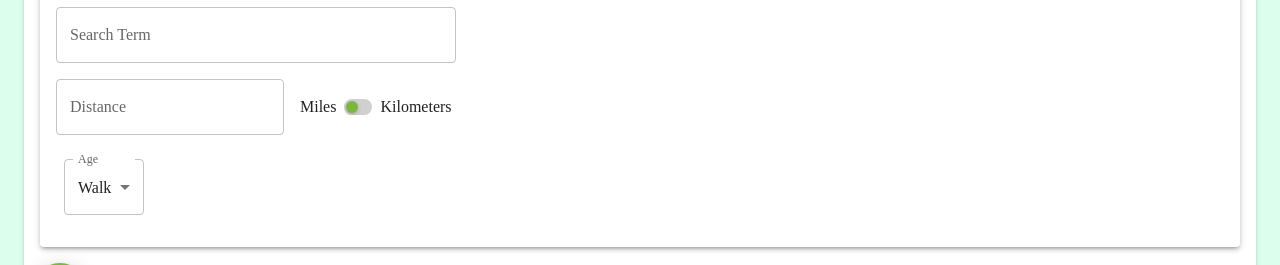
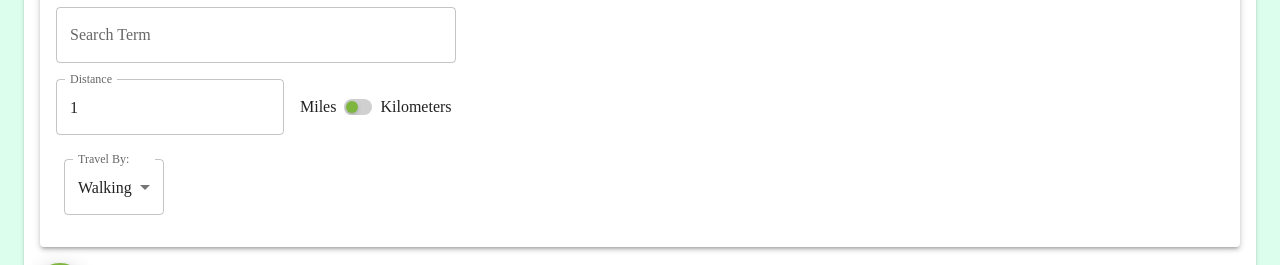
Before and after one commit to gregplechaty/locationRanker, a Next.js app: page /rank in a window 1280 px wide. Shown: the part 393-658 px from the top of the page. Built offline with nearby package versions, Linux system fonts and the light colour scheme.

Commit message:
linked units, transportMode, and distance to state. Separated unitsSwitch into its own component.

```diff
--- a/src/components/rank/Priorities/ModeDropdown.tsx
+++ b/src/components/rank/Priorities/ModeDropdown.tsx
@@ -1,29 +1,42 @@
-import * as React from "react";
+import React from "react";
 import InputLabel from "@mui/material/InputLabel";
 import MenuItem from "@mui/material/MenuItem";
 import FormControl from "@mui/material/FormControl";
 import Select, { SelectChangeEvent } from "@mui/material/Select";
+import { Dispatch } from "react";
+import { PlaceOfInterestAction, SearchParameterActions } from "./utils";
 
-const TransportationMethod = {
-  WALK: "Walk",
-  DRIVE: "Drive",
-  PUBLICTRANSPORT: "Public Transport",
-  CYCLING: "Cycling",
-};
+const options = [
+  { value: "walk", description: "Walking" },
+  { value: "cycle", description: "Cycling" },
+  { value: "drive", description: "Driving" },
+  { value: "transport", description: "Public Transit" },
+];
 
-export default function SelectAutoWidth() {
-  const [transportMode, setTransportMode] = React.useState(
-    TransportationMethod.WALK
-  );
+interface IProps {
+  transportMode: string;
+  dispatch: Dispatch<PlaceOfInterestAction>;
+}
+
+export default function SelectAutoWidth(props: IProps) {
+  const { transportMode, dispatch } = props;
 
   const handleChange = (event: SelectChangeEvent) => {
-    setTransportMode(event.target.value);
+    dispatch({
+      type: SearchParameterActions.Edit,
+      payload: {
+        position: 0,
+        transportMode: event.target.value,
+      },
+    });
   };
 
   return (
     <div>
       <FormControl sx={{ m: 1, minWidth: 80 }}>
-        <InputLabel id="demo-simple-select-autowidth-label">Age</InputLabel>
+        <InputLabel id="demo-simple-select-autowidth-label">
+          Travel By:
+        </InputLabel>
         <Select
           labelId="demo-simple-select-autowidth-label"
           id="demo-simple-select-autowidth"
@@ -32,10 +45,10 @@ export default function SelectAutoWidth() {
           autoWidth
           label="Mode of Transportation"
         >
-          {Object.values(TransportationMethod).map((mode) => {
+          {options.map(({ value, description }) => {
             return (
-              <MenuItem key={mode} value={mode}>
-                {mode}
+              <MenuItem key={value} value={value}>
+                {description}
               </MenuItem>
             );
           })}
--- a/src/components/rank/Priorities/PlaceOfInterest.tsx
+++ b/src/components/rank/Priorities/PlaceOfInterest.tsx
@@ -4,7 +4,7 @@ import Typography from "@mui/material/Typography";
 import TextField from "@mui/material/TextField";
 import Stack from "@mui/material/Stack";
 
-import { AntSwitch } from "./AntSwitch";
+import { UnitsSwitch } from "./UnitsSwitch";
 import ModeDropdown from "./ModeDropdown";
 import { Dispatch } from "react";
 import {
@@ -22,17 +22,22 @@ const PlaceOfInterestCard = (props: IProps) => {
   const { dispatch, placeOfInterest } = props;
   const handleChange = (
     event: React.ChangeEvent<HTMLInputElement>,
-    attribute: "weight" | "searchTerm"
+    attribute: "weight" | "searchTerm" | "distance" | "transportMethod"
   ) => {
-    console.log("pancake", event.target);
     dispatch({
       type: SearchParameterActions.Edit,
       payload: {
         position: 0,
-        ...(attribute === "weight" && { weight: parseInt(event.target.value) }),
-        ...(attribute === "searchTerm" && {
-          searchTerm: event.target.value,
-        }),
+        [attribute]: event.target.value,
+      },
+    });
+  };
+  const handleSwitch = (inMiles: boolean) => {
+    dispatch({
+      type: SearchParameterActions.Edit,
+      payload: {
+        position: 0,
+        inMiles,
       },
     });
   };
@@ -88,6 +93,10 @@ const PlaceOfInterestCard = (props: IProps) => {
               shrink: "true",
               step: 0.1,
             }}
+            value={placeOfInterest.distance}
+            onChange={(event: React.ChangeEvent<HTMLInputElement>) =>
+              handleChange(event, "distance")
+            }
           />
           <Stack
             direction="row"
@@ -96,12 +105,20 @@ const PlaceOfInterestCard = (props: IProps) => {
             paddingLeft="1rem"
           >
             <Typography>Miles</Typography>
-            <AntSwitch inputProps={{ "aria-label": "ant design" }} />
+            <UnitsSwitch
+              checked={!placeOfInterest.inMiles}
+              onChange={() => handleSwitch(!placeOfInterest.inMiles)}
+              name="switchValue"
+              inputProps={{ "aria-label": "ant design" }}
+            />
             <Typography>Kilometers</Typography>
           </Stack>
         </Box>
         <Box paddingY={1}>
-          <ModeDropdown />
+          <ModeDropdown
+            transportMode={placeOfInterest.transportMode}
+            dispatch={dispatch}
+          />
         </Box>
       </Box>
     </Paper>
--- a/src/components/rank/Priorities/AntSwitch.tsx
+++ b/src/components/rank/Priorities/UnitsSwitch.tsx
@@ -1,7 +1,7 @@
 import { styled } from "@mui/material/styles";
 import Switch from "@mui/material/Switch";
 
-export const AntSwitch = styled(Switch)(({ theme }) => ({
+export const UnitsSwitch = styled(Switch)(({ theme }) => ({
   width: 28,
   height: 16,
   padding: 0,
--- a/src/components/rank/Priorities/index.tsx
+++ b/src/components/rank/Priorities/index.tsx
@@ -7,9 +7,6 @@ import Typography from "@mui/material/Typography";
 import TextField from "@mui/material/TextField";
 import Fab from "@mui/material/Fab";
 import AddIcon from "@mui/icons-material/Add";
-import Stack from "@mui/material/Stack";
-import { AntSwitch } from "./AntSwitch";
-import ModeDropdown from "./ModeDropdown";
 import Button from "@mui/material/Button";
 import { findPlaces } from "utils/search/googlePlacesSearch";
 import { reducer, PlaceOfInterest } from "./utils";
@@ -19,6 +16,9 @@ const initialPlacesOfInterest: PlaceOfInterest[] = [
   {
     searchTerm: "",
     weight: 100,
+    distance: 1,
+    inMiles: true,
+    transportMode: "walk",
   },
 ];
 
@@ -28,7 +28,6 @@ const Priorities = () => {
     reducer,
     initialPlacesOfInterest
   );
-  console.log("state", placesOfInterest);
   return (
     <Grid item xs={12} md={12}>
       <Paper elevation={2}>
--- a/src/components/rank/Priorities/utils.ts
+++ b/src/components/rank/Priorities/utils.ts
@@ -3,15 +3,22 @@ export enum SearchParameterActions {
   Edit = "EDIT",
   Delete = "DELETE",
 }
+
 export interface PlaceOfInterest {
-  searchTerm: String;
+  searchTerm: string;
   weight: number;
+  distance: number;
+  inMiles: boolean;
+  transportMode: string;
 }
 
 interface PlaceOfInterestPayload {
   position: number;
-  searchTerm?: String;
+  searchTerm?: string;
   weight?: number;
+  distance?: number;
+  inMiles?: boolean;
+  transportMode?: string;
 }
 
 export interface PlaceOfInterestAction {
@@ -23,12 +30,17 @@ export const reducer = (
   state: PlaceOfInterest[],
   action: PlaceOfInterestAction
 ) => {
-  const { searchTerm, weight, position } = action.payload;
+  const { searchTerm, weight, position, distance, inMiles, transportMode } =
+    action.payload;
   switch (action.type) {
     case SearchParameterActions.Edit:
       const newPlace = {
         searchTerm: searchTerm ?? state[position]?.searchTerm ?? "",
         weight: weight ?? state[position]?.weight ?? 0,
+        distance: distance ?? state[position]?.distance ?? 0,
+        inMiles: typeof inMiles === "boolean" ? inMiles : true,
+        transportMode:
+          transportMode ?? state[position]?.transportMode ?? "walk",
       };
       const newState = [...state];
       if (newState[position]) {
```
